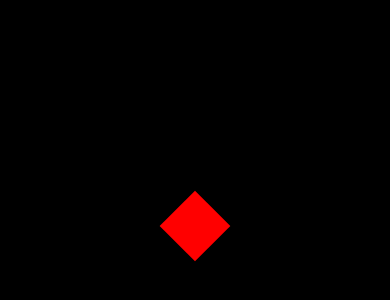
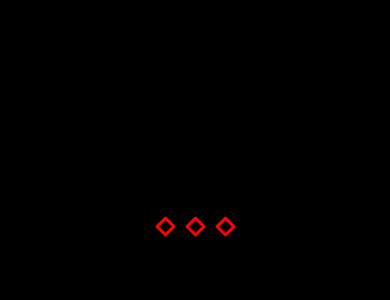
Before and after one commit to MuhmdRaouf/react-native-epic-spinners, a React Native app: screen / in a window 390 px wide. Shown: the part 196-496 px from the top of the page. Built offline with nearby package versions, Linux system fonts and the light colour scheme.

Commit message:
port 4th spinner [CirclesToRhombusesSpinner]

```diff
--- a/App.js
+++ b/App.js
@@ -8,7 +8,7 @@
 
 import React from 'react';
 import { StyleSheet, View } from 'react-native';
-import { BreedingRhombusSpinner } from './src/components/BreedingRhombusSpinner';
+import { CirclesToRhombusesSpinner } from './src/components/CirclesToRhombusesSpinner';
 
 const App: () => React$Node = () => {
   const style = StyleSheet.create({
@@ -16,7 +16,7 @@ const App: () => React$Node = () => {
   });
   return (
     <View style={style.container}>
-      <BreedingRhombusSpinner />
+      <CirclesToRhombusesSpinner />
     </View>
   );
 };
--- a/src/components/CirclesToRhombusesSpinner.js
+++ b/src/components/CirclesToRhombusesSpinner.js
@@ -1,111 +1,107 @@
-import React from 'react';
-import PropTypes from 'prop-types';
-import styled from 'styled-components';
+/** @flow **/
+import type { Element } from 'react';
+import React, { useEffect, useState } from 'react';
+import type { ViewStyleProp } from 'react-native/Libraries/StyleSheet/StyleSheet';
+import { Animated, Easing, StyleSheet, View } from 'react-native';
 
-const CircleRhombus = styled.div`
-  height: ${props => props.size}px;
-  width: ${props => (props.size + props.circleMarginLeft) * props.circleNum}px;
-  display: flex;
-  align-items: center;
-  justify-content: center;
-
-  * {
-    box-sizing: border-box;
-  }
-
-  .circle {
-    height: ${props => props.size}px;
-    width: ${props => props.size}px;
-    margin-left: ${props => props.circleMarginLeft}px;
-    transform: rotate(45deg);
-    border-radius: 10%;
-    border: 3px solid ${props => props.color};
-    overflow: hidden;
-    background: transparent;
-    animation: circles-to-rhombuses-animation
-      ${props => props.animationDuration}ms linear infinite;
-  }
-  .circle:nth-child(1) {
-    animation-delay: calc(${props => props.delay}ms * 1);
-    margin-left: 0;
-  }
-  .circle:nth-child(2) {
-    animation-delay: calc(${props => props.delay}ms * 2);
-  }
-  .circle:nth-child(3) {
-    animation-delay: calc(${props => props.delay}ms * 3);
-  }
-  @keyframes circles-to-rhombuses-animation {
-    0% {
-      border-radius: 10%;
-    }
-    17.5% {
-      border-radius: 10%;
-    }
-    50% {
-      border-radius: 100%;
-    }
-    93.5% {
-      border-radius: 10%;
-    }
-    100% {
-      border-radius: 10%;
-    }
-  }
-`;
-
-const propTypes = {
-  size: PropTypes.number,
-  animationDuration: PropTypes.number,
-  color: PropTypes.string,
-  className: PropTypes.string,
-  style: PropTypes.object,
+type EpicSpinnersProps = {
+  size?: number,
+  color?: string,
+  animationDuration?: number,
+  style?: ViewStyleProp
 };
 
-const defaultProps = {
+const EpicSpinnersDefaultProps = {
   size: 15,
-  color: '#fff',
-  animationDuration: 1200,
-  className: '',
+  color: 'red',
+  animationDuration: 1200
 };
 
-function generateRhombusChildren(num) {
-  return Array.from({ length: num }).map((val, index) => (
-    <div key={index} className="circle" />
-  ));
-}
+export const CirclesToRhombusesSpinner = (props: EpicSpinnersProps): Element<any> => {
+  const { size, color, animationDuration, style } = props;
+  const [leftCircle] = useState(new Animated.Value(0));
+  const [middleCircle] = useState(new Animated.Value(0));
+  const [rightCircle] = useState(new Animated.Value(0));
+  const circleMarginLeft = size * 0.5;
+  const squareBorderRadius = size * 0.1;
+  const circleBorderRadius = size * 0.5;
+  const animationDelay = animationDuration * 0.17;
+  const spinnerStyle = StyleSheet.create({
+    container: {
+      height: size,
+      width: size,
+      flexDirection: 'row',
+      alignItems: 'center',
+      justifyContent: 'center'
+    },
+    circle: {
+      height: size,
+      width: size,
+      marginHorizontal: circleMarginLeft,
+      transform: [{ rotate: '45deg' }],
+      borderRadius: size * 0.1,
+      borderWidth: size * 0.2,
+      borderColor: color,
+      overflow: 'hidden'
+      // animation: circles-to-rhombuses-animation ${(props) => props.animationDuration}ms linear infinite;
+    }
+  });
+  const animateStyle = {
+    leftCircle: {
+      borderRadius: leftCircle.interpolate({
+        inputRange: [0, 1.7, 9.35, 10],
+        outputRange: [squareBorderRadius, circleBorderRadius, circleBorderRadius, squareBorderRadius]
+      })
+    },
+    middleCircle: {
+      borderRadius: middleCircle.interpolate({
+        inputRange: [0, 1.7, 9.35, 10],
+        outputRange: [squareBorderRadius, circleBorderRadius, circleBorderRadius, squareBorderRadius]
+      })
+    },
+    rightCircle: {
+      borderRadius: rightCircle.interpolate({
+        inputRange: [0, 1.7, 9.35, 10],
+        outputRange: [squareBorderRadius, circleBorderRadius, circleBorderRadius, squareBorderRadius]
+      })
+    }
+  };
 
-const CirclesToRhombusesSpinner = ({
-  size,
-  color,
-  animationDuration,
-  className,
-  style,
-  ...props
-}) => {
-  const circleMarginLeft = size * 1.125;
-  const circleNum = 3;
-  const delay = 150;
+  useEffect(() => {
+    Animated.stagger(animationDelay, [
+      Animated.loop(
+        Animated.timing(leftCircle, {
+          toValue: 10,
+          duration: animationDuration,
+          easing: Easing.linear(),
+          useNativeDriver: true
+        })
+      ),
+      Animated.loop(
+        Animated.timing(middleCircle, {
+          toValue: 10,
+          duration: animationDuration,
+          easing: Easing.linear(),
+          useNativeDriver: true
+        })
+      ),
+      Animated.loop(
+        Animated.timing(rightCircle, {
+          toValue: 10,
+          duration: animationDuration,
+          easing: Easing.linear(),
+          useNativeDriver: true
+        })
+      )
+    ]).start();
+  }, [animationDelay, animationDuration, leftCircle, middleCircle, rightCircle]);
 
   return (
-    <CircleRhombus
-      size={size}
-      color={color}
-      animationDuration={animationDuration}
-      className={`circles-to-rhombuses-spinner${
-        className ? ' ' + className : ''
-      }`}
-      style={style}
-      circleMarginLeft={circleMarginLeft}
-      delay={delay}
-      circleNum={circleNum}
-      {...props}
-    >
-      {generateRhombusChildren(circleNum)}
-    </CircleRhombus>
+    <View style={[style, spinnerStyle.container]} {...props}>
+      <Animated.View style={[spinnerStyle.circle, animateStyle.leftCircle]} />
+      <Animated.View style={[spinnerStyle.circle, animateStyle.middleCircle]} />
+      <Animated.View style={[spinnerStyle.circle, animateStyle.rightCircle]} />
+    </View>
   );
 };
-CirclesToRhombusesSpinner.propTypes = propTypes;
-CirclesToRhombusesSpinner.defaultProps = defaultProps;
-
-export default CirclesToRhombusesSpinner;
+CirclesToRhombusesSpinner.defaultProps = EpicSpinnersDefaultProps;
```
